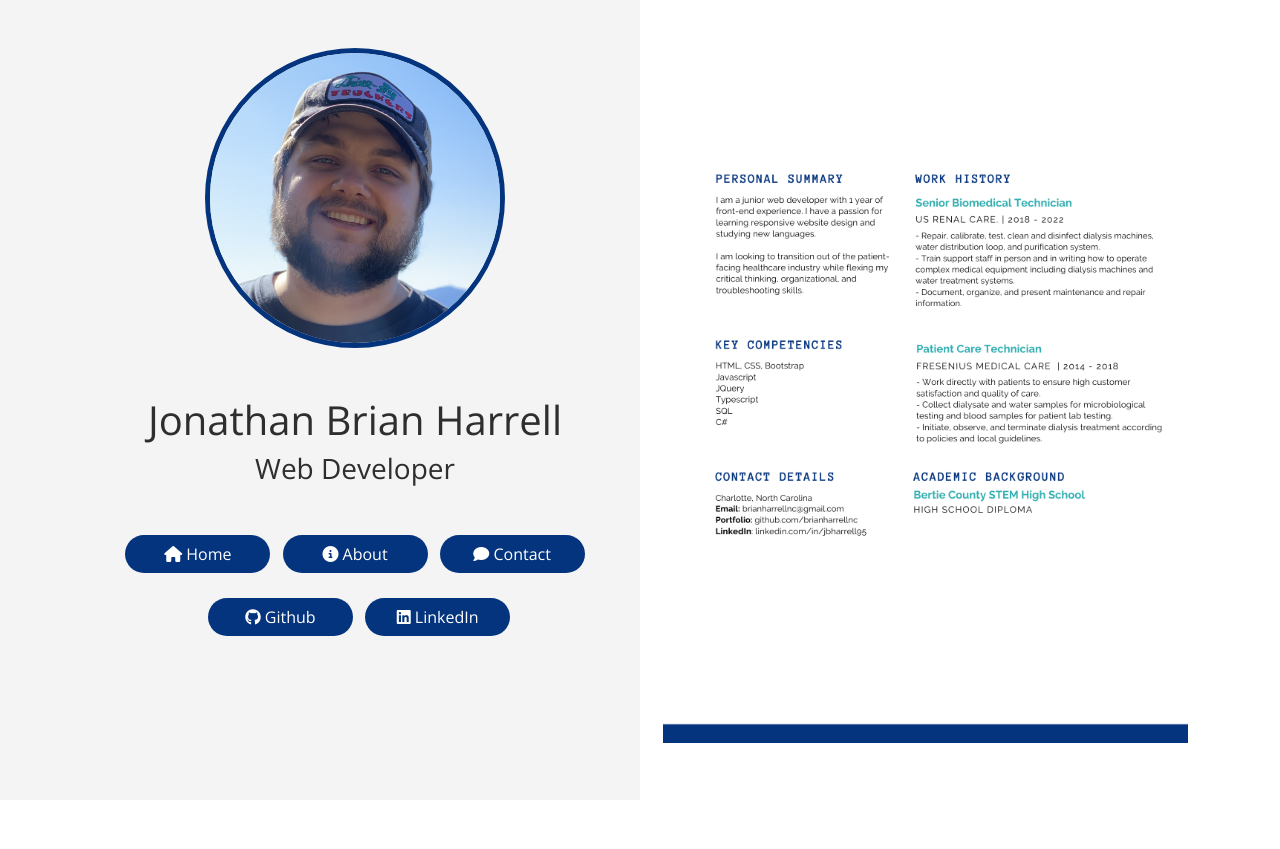
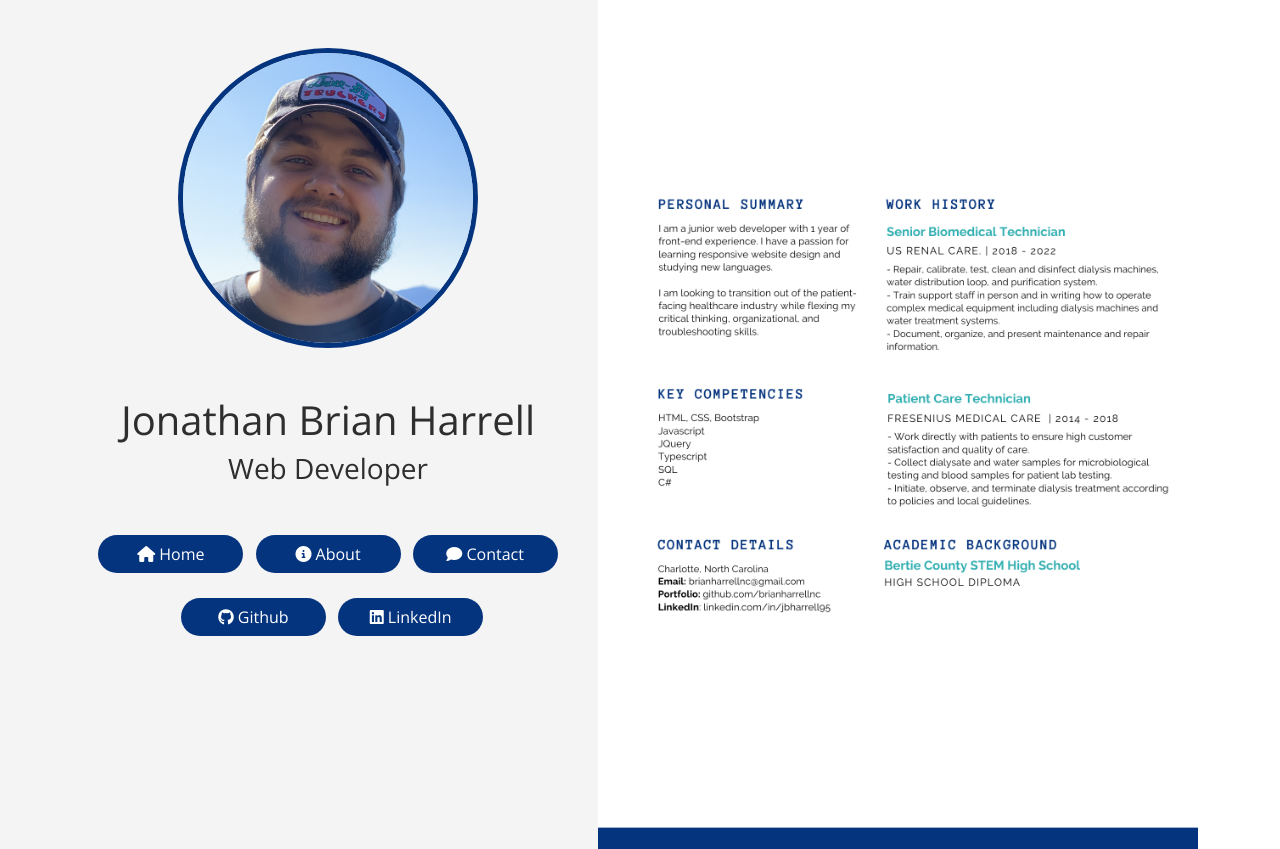
Before and after one commit to brianharrellnc/brianharrellnc.github.io, a plain HTML site: page index.html in a window 1280 px wide. Before the commit the page ends 800 px from the top, so only its background shows below. Drawn offline with nearby package versions, Linux system fonts and the light colour scheme; a web font is replaced by a local one.

Commit message:
Update style.css

```diff
--- a/style.css
+++ b/style.css
@@ -36,10 +36,11 @@ body {
 }
 
 #resume {
-    max-width: 525px;
+    max-width: 600px;
     display: block;
     margin-left: auto;
     margin-right: auto;
+    max-height: auto;
 }
 
 #contact {
```
